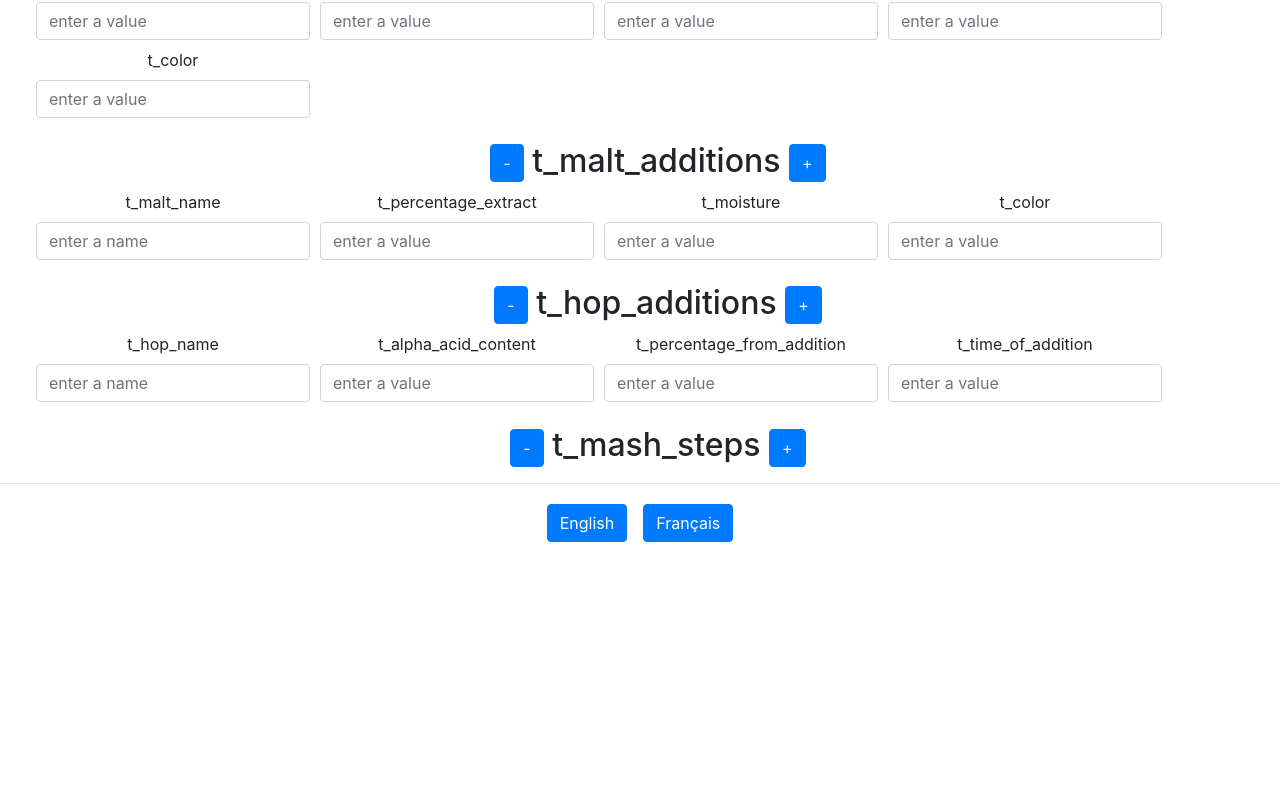
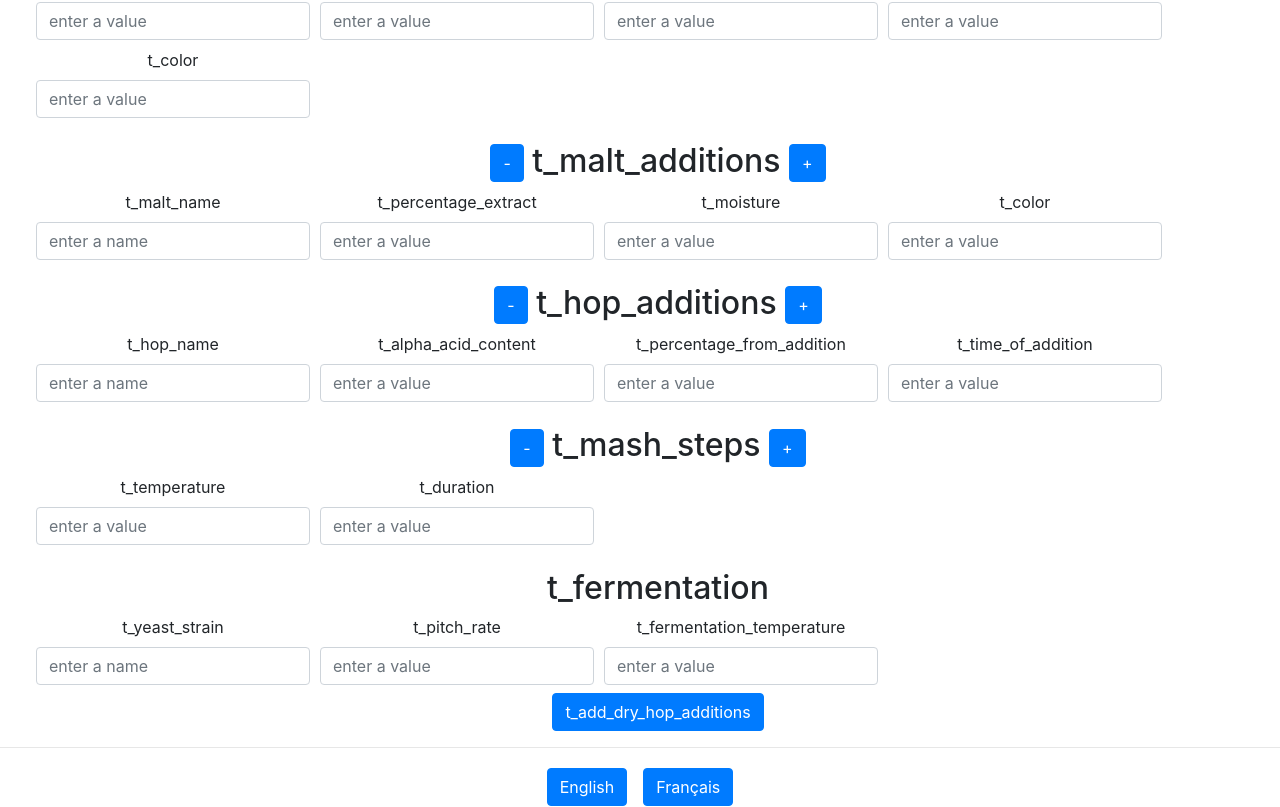
Before and after one commit to thibaudszy/brewing-app-frontend, a React (Create React App) app: page /recipe-calculator in a window 1280 px wide. Shown: the part 339-1146 px from the top of the page. Before the commit the page ends 882 px from the top, so only its background shows below. Built offline with nearby package versions, Linux system fonts and the light colour scheme; no server answers.

Commit message:
adds filter to exclude dry hops from boil additions

```diff
--- /dev/null
+++ b/src/pages/RecipeCalculator/FermentationFormGroup.tsx
@@ -0,0 +1,89 @@
+import React from "react";
+import { Button, Col, Form } from "react-bootstrap";
+import { useDispatch, useSelector } from "react-redux";
+
+import {
+  updateNewBeerArrays,
+  updateNewBeerData,
+  updateNewBeerHopAdditions,
+  updateNewBeerMashSteps,
+} from "../../store/recipes/actions";
+import {
+  selectNewRecipefermentatioData,
+  selectNewRecipeBoilHopAdditions,
+} from "../../store/recipes/selectors";
+import { fermentationDataInputFields, hopAdditionInputFields } from "./Fields";
+import { AdditionsInput, Range } from "./Types";
+
+export default function FermentationFormGroup() {
+  const dispatch = useDispatch();
+
+  const {
+    yeastStrain,
+    PitchRateInGramsperLiter,
+    FermentationTemperature,
+    dryHops,
+  } = useSelector(selectNewRecipefermentatioData);
+  const numberOfDryHops = dryHops.length;
+  console.log(dryHops);
+  const handleMashStepInput = (index: number, key: any, value: any): void => {
+    dispatch(updateNewBeerMashSteps(index, key, value));
+  };
+  const handleFieldChange = (
+    param: Params,
+    data: any,
+    type: string,
+    range: Range
+  ): void => {
+    dispatch(updateNewBeerData(param, data));
+  };
+
+  return (
+    <Form.Group>
+      <h2> {"t_fermentation"} </h2>
+      <Form.Row className="align-items-center">
+        {fermentationDataInputFields.map(
+          ({ param, label, type, range, placeholder }) => {
+            return (
+              <Col xs="auto" key={param}>
+                <Form.Label htmlFor="inlineFormInput">{label}</Form.Label>
+                <Form.Control
+                  className="mb-2"
+                  id="inlineFormInput"
+                  placeholder={placeholder}
+                  onChange={(e) =>
+                    handleFieldChange(
+                      param,
+                      { index: null, values: e.target.value },
+                      type,
+                      range
+                    )
+                  }
+                />
+              </Col>
+            );
+          }
+        )}
+      </Form.Row>
+      {!numberOfDryHops ? <Button> t_add_dry_hop_additions</Button> : " "}
+      {/* <h2>
+    <Button
+      onClick={() => {
+        decrementNumberOfMashSteps();
+      }}
+    >
+      -
+    </Button>{" "}
+    t_mash_steps{" "}
+    <Button
+      onClick={() => {
+        incrementNumberOfMashSteps();
+      }}
+    >
+      +
+    </Button>
+  </h2>
+  {mashStepsInput(numberOfMashSteps)} */}
+    </Form.Group>
+  );
+}
--- a/src/pages/RecipeCalculator/Fields.ts
+++ b/src/pages/RecipeCalculator/Fields.ts
@@ -124,3 +124,51 @@ export const mashInputFields: AdditionsInput[] = [
     placeholder: "enter a value",
   },
 ];
+export const dryHopsInputFields: AdditionsInput[] = [
+  {
+    param: "name",
+    label: "t_hop_name",
+    type: "string",
+    range: { min: 2, warningMin: 4, warningMax: 20, max: 30 },
+    placeholder: "enter a name",
+  },
+
+  {
+    param: "dryHopTimingInPercentageAF",
+    label: "t_dry_hop_timing",
+    type: "number",
+    range: { min: 0, warningMin: 10, warningMax: 100, max: 100 },
+    placeholder: "enter a value",
+  },
+  {
+    param: "dryHopRateInGramsPerLitre",
+    label: "t_dry_hop_rate",
+    type: "number",
+    range: { min: 0, warningMin: 0.2, warningMax: 30, max: 100 },
+    placeholder: "enter a value",
+  },
+];
+export const fermentationDataInputFields: AdditionsInput[] = [
+  {
+    param: "yeastStrain",
+    label: "t_yeast_strain",
+    type: "string",
+    range: { min: 2, warningMin: 4, warningMax: 20, max: 30 },
+    placeholder: "enter a name",
+  },
+
+  {
+    param: "PitchRateInGramsperLiter",
+    label: "t_pitch_rate",
+    type: "number",
+    range: { min: 0, warningMin: 10, warningMax: 100, max: 100 },
+    placeholder: "enter a value",
+  },
+  {
+    param: "FermentationTemperature",
+    label: "t_fermentation_temperature",
+    type: "number",
+    range: { min: 0, warningMin: 5, warningMax: 35, max: 60 },
+    placeholder: "enter a value",
+  },
+];
--- a/src/pages/RecipeCalculator/HopAdditionRow.tsx
+++ b/src/pages/RecipeCalculator/HopAdditionRow.tsx
@@ -7,7 +7,7 @@ import {
   updateNewBeerHopAdditions,
 } from "../../store/recipes/actions";
 import {
-  selectNewRecipeHopAdditions,
+  selectNewRecipeBoilHopAdditions,
   selectNewRecipeMaltAdditions,
 } from "../../store/recipes/selectors";
 import { hopAdditionInputFields } from "./Fields";
@@ -22,7 +22,7 @@ export default function HopAdditionsRow(props: Props) {
   const dispatch = useDispatch();
 
   const { hopAdditionInputFields, index } = props;
-  const hopAddition = useSelector(selectNewRecipeHopAdditions)[index];
+  const hopAddition = useSelector(selectNewRecipeBoilHopAdditions)[index];
 
   const handleHopAdditionInput = (
     index: number,
--- a/src/pages/RecipeCalculator/MashStepsRow.tsx
+++ b/src/pages/RecipeCalculator/MashStepsRow.tsx
@@ -8,7 +8,7 @@ import {
   updateNewBeerMashSteps,
 } from "../../store/recipes/actions";
 import {
-  selectNewRecipeHopAdditions,
+  selectNewRecipeBoilHopAdditions,
   selectNewRecipeMaltAdditions,
   selectNewRecipeMashSteps,
 } from "../../store/recipes/selectors";
@@ -39,7 +39,7 @@ export default function MashStepsRow(props: Props) {
               className="mb-2"
               id="inlineFormInput"
               placeholder={placeholder}
-              // defaultValue={hopAddition[param]}
+              defaultValue={mashStep[param]}
               onChange={(e) =>
                 handleMashStepInput(index, param, e.target.value)
               }
--- a/src/pages/RecipeCalculator/RecipeCalculator.tsx
+++ b/src/pages/RecipeCalculator/RecipeCalculator.tsx
@@ -17,7 +17,7 @@ import {
 import {
   selectMyRecipes,
   selectNewRecipeMaltAdditions,
-  selectNewRecipeHopAdditions,
+  selectNewRecipeBoilHopAdditions,
   selectNewRecipeMashSteps,
 } from "../../store/recipes/selectors";
 
@@ -31,11 +31,12 @@ import {
 } from "./Fields";
 import HopAdditionsRow from "./HopAdditionRow";
 import MashStepsRow from "./MashStepsRow";
+import FermentationFormGroup from "./FermentationFormGroup";
 
 export default function RecipeCalculator() {
   const userLanguage: Language = useSelector(selectUserLanguage);
   const maltAdditions = useSelector(selectNewRecipeMaltAdditions);
-  const hopAdditions = useSelector(selectNewRecipeHopAdditions);
+  const hopAdditions = useSelector(selectNewRecipeBoilHopAdditions);
   const mashSteps = useSelector(selectNewRecipeMashSteps);
 
   const history = useHistory();
@@ -135,6 +136,9 @@ export default function RecipeCalculator() {
     if (!numberOfHopAdditions) {
       dispatch(AddNewHopToNewRecipe());
     }
+    if (!numberOfMashSteps) {
+      dispatch(AddNewMashStepToNewRecipe());
+    }
   }, []);
 
   return (
@@ -231,6 +235,8 @@ export default function RecipeCalculator() {
             </h2>
             {mashStepsInput(numberOfMashSteps)}
           </Form.Group>
+
+          <FermentationFormGroup />
         </Form>
       </div>
     </div>
--- a/src/pages/RecipeCalculator/Types.ts
+++ b/src/pages/RecipeCalculator/Types.ts
@@ -1,5 +1,5 @@
 export interface AdditionsInput {
-  param: string;
+  param: Params;
   label: string;
   type: string;
   range: Range;
--- a/src/store/recipes/selectors.ts
+++ b/src/store/recipes/selectors.ts
@@ -5,7 +5,27 @@ export const selectImportableRecipes = (state: any) =>
   state.recipes.importableRecipes;
 export const selectNewRecipeMaltAdditions = (state: any) =>
   state.recipes.newRecipe.maltAdditions;
-export const selectNewRecipeHopAdditions = (state: any) =>
-  state.recipes.newRecipe.hopAdditions;
+export const selectNewRecipeBoilHopAdditions = (state: any) =>
+  state.recipes.newRecipe.hopAdditions.filter(
+    (hopAddition: HopAddition) => !hopAddition.isDryHop
+  );
 export const selectNewRecipeMashSteps = (state: any) =>
   state.recipes.newRecipe.mashSteps;
+export const selectNewRecipefermentatioData = (state: any) => {
+  const {
+    yeastStrain,
+    PitchRateInGramsperLiter,
+    FermentationTemperature,
+    hopAdditions,
+  } = state.recipes.newRecipe;
+  const dryHops = hopAdditions.filter(
+    (hopAddition: HopAddition) => hopAddition.isDryHop
+  );
+
+  return {
+    yeastStrain,
+    PitchRateInGramsperLiter,
+    FermentationTemperature,
+    dryHops,
+  };
+};
```
Also changed, not shown: src/config/globalTypes.d.ts (+10 -0 lines), 1 other file (tests, documents, lock files or other folders).
